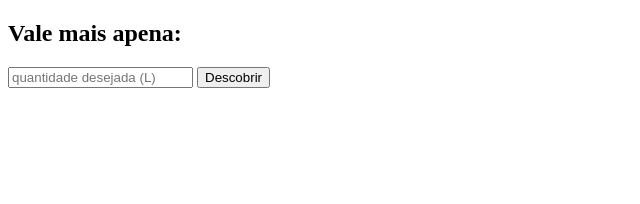
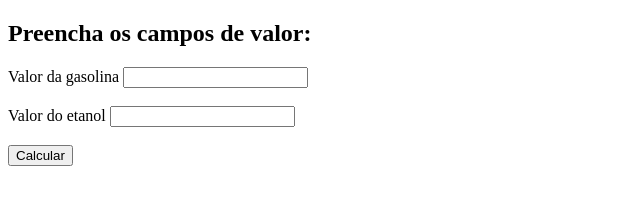
Before and after one commit to ErickVGusson/Aula-Frank-NT, a plain HTML site: page Aula 7/Aula 7 - 4 (Gasolina ou Etanol)/index.html in a window 1280 px wide. Shown: the whole page, without its empty margins (0-640 px from the left). Drawn offline with Linux system fonts and the light colour scheme.

Commit message:
Atividade 4 da aula 7

```diff
--- a/Aula 7/Aula 7 - 4 (Gasolina ou Etanol)/index.html
+++ b/Aula 7/Aula 7 - 4 (Gasolina ou Etanol)/index.html
@@ -12,9 +12,12 @@
 
     <section id="saida">
 
-        <h1>Vale mais apena:</h1>
-        <input type="number" placeholder="quantidade desejada (L)">
-        <button onclick="qual()">Descobrir</button>
+        <h1>Preencha os campos de valor:</h1>
+        <label for="gasolina">Valor da gasolina</label>
+        <input type="number" id="gasolina"><br><br>
+        <label for="etanol">Valor do etanol</label>
+        <input type="number" id="etanol"><br><br>
+        <button onclick="qual()">Calcular</button>
         <p id="resultado"></p>
 
     </section>
--- a/Aula 7/Aula 7 - 4 (Gasolina ou Etanol)/script.js
+++ b/Aula 7/Aula 7 - 4 (Gasolina ou Etanol)/script.js
@@ -1,6 +1,6 @@
 function qual() {
-    let gasolina =  5.17;
-    let etanol = 3.71;
+    let gasolina = Number(document.getElementById('gasolina').value);
+    let etanol = Number(document.getElementById('etanol').value);
 
     let soma = etanol / gasolina
 
```
